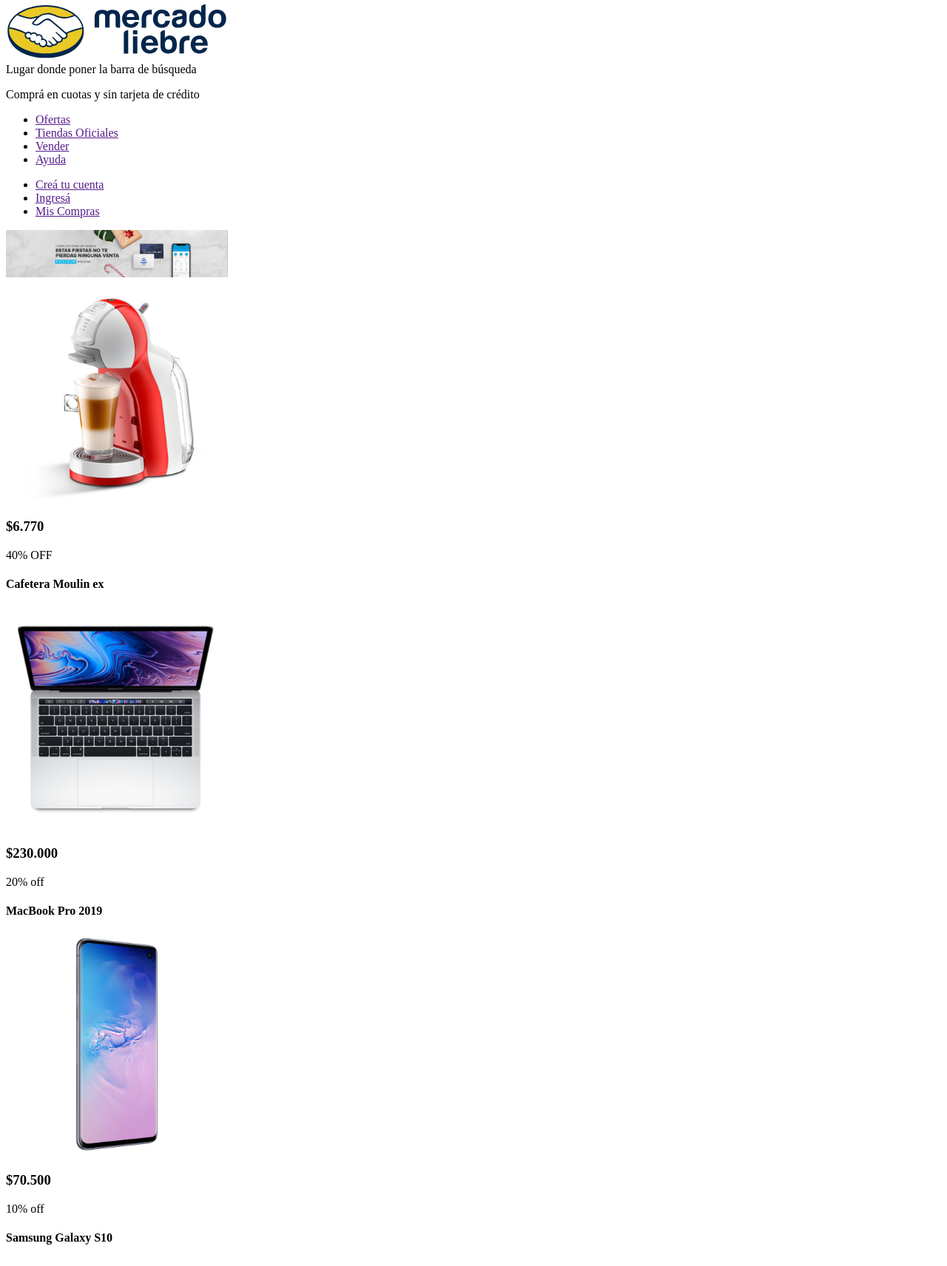
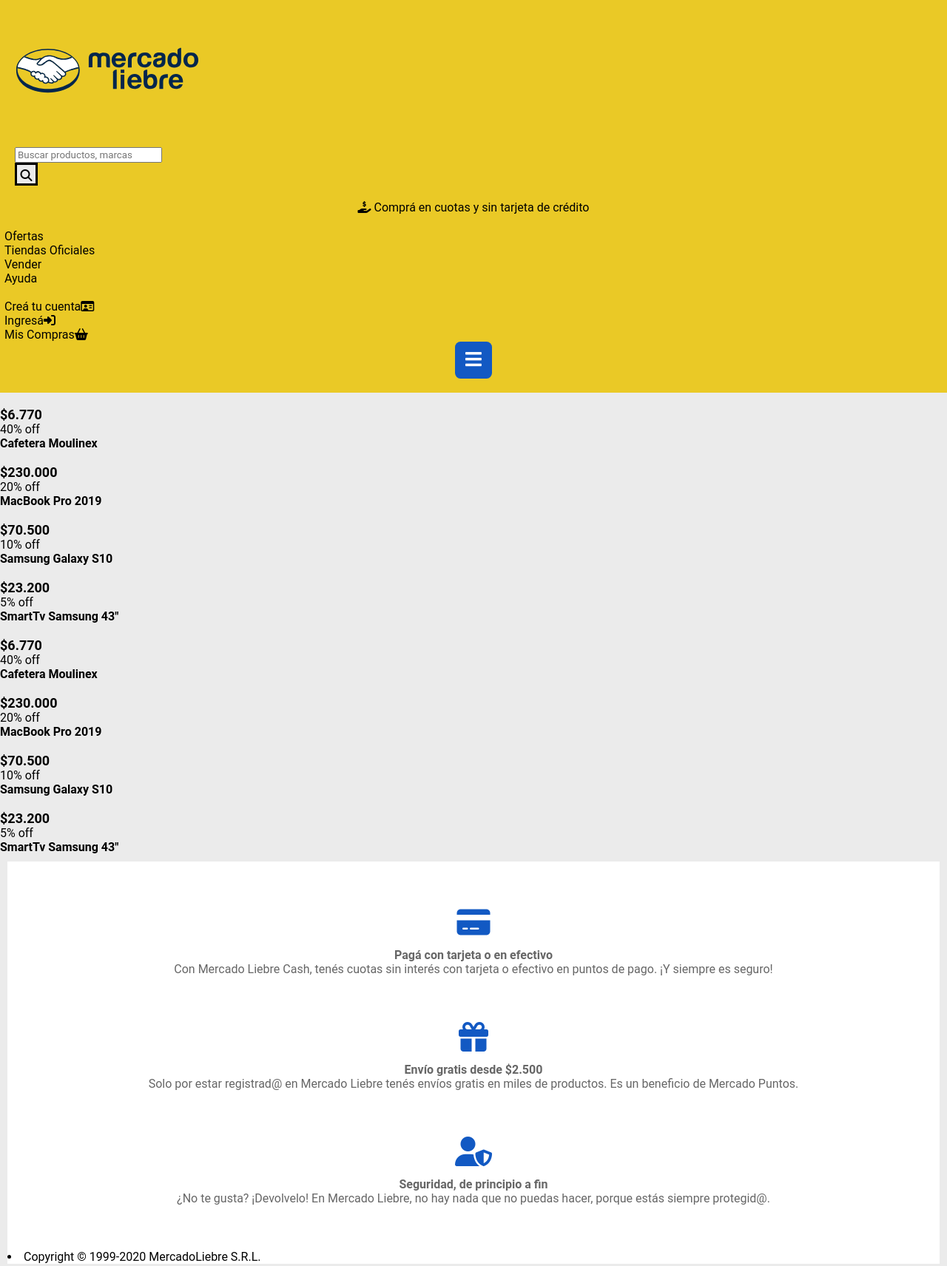
Before and after one commit to AStrocJS/MercadoLiebreNew, a website: page views/home.html in a window 1280 px wide. Shown: the part 5-1717 px from the top of the page at 74% size. Drawn offline with Linux system fonts and the light colour scheme.

Commit message:
agrego estilos

```diff
--- /dev/null
+++ b/public/css/styles.css
@@ -0,0 +1,126 @@
+*{
+    margin: 0;
+    font-family: 'Roboto', sans-serif;
+}
+
+body{
+    background-color: #ebebeb;
+}
+
+header{
+    background-color: #EAC926;
+
+}
+
+.home__barra--busqueda{
+    margin-left: 20px;
+}
+
+
+.home__header__div{
+    justify-content: right;
+}
+
+.home__header__div--titulo{
+    margin-top: 20px;
+    margin-bottom: 20px;
+    text-align: center;
+}
+.home__header__nav{
+    padding-left: 6px;
+}
+
+
+.burger-menu{
+    font-size: 25px;
+    text-align: center;
+    border-radius: 15%;
+    background-color: #1259c3;
+    color: white;
+    width: 50px;
+    height: 50px;
+    line-height: 50px;
+    margin-top: 20px;
+    margin: auto auto;
+
+}
+
+
+p{
+    font-size: 16px;
+}
+
+h3{
+    font-size: 18px;
+}
+
+ul {
+    list-style: none;
+    margin-left: 0px;
+    padding: 0px;
+}
+
+.boton--busqueda{
+    line-height: 30px;
+    width: 25px;
+    height: 25px;
+    background-color: #ebebeb;
+    text-align: center;
+    margin-left: 20px;
+    border: solid 3px black;
+}
+
+.home__header--logo{
+    width: 250px;
+    height: 200px;
+    text-align: left;
+    margin-left: 20px;
+}
+
+footer{
+    background-color: white;
+    margin: 10px;
+}
+
+.home__footer__div--li{
+    color: #666;
+    text-align: center;
+    padding: 30px 50px;
+    list-style: none;
+}
+
+.home__footer__div--article1{
+    padding: 30px 50px;
+
+}
+
+.home__footer__div--article2{
+    padding: 30px 50px;
+
+}
+
+.home__footer__div--article3{
+    padding: 30px 50px;
+
+}
+
+.logo-tarjeta{
+    font-size: 40px;
+    justify-content: center;
+    color: #1259c3;
+    margin-bottom: 10px;
+}
+
+.logo-regalo{
+    font-size: 40px;
+    justify-content: center;
+    color: #1259c3;
+    margin-bottom: 10px;
+}
+
+.logo-seguridad{
+    font-size: 40px;
+    justify-content: center;
+    color: #1259c3;
+    margin-bottom: 10px;
+}
--- /dev/null
+++ b/public/css/variables.css
@@ -0,0 +1,9 @@
+:root {
+    --tipografiaRoboto: font-family: 'Roboto', sans-serif;
+    --Amarillo : #EAC926;
+    --Azul : #03264C;
+    --Celeste : #1259c3;
+    --GrisOscuro : #666;
+    --grisClaro : #ebebeb;
+    --Verde : #39b54a;
+}
--- a/views/home.html
+++ b/views/home.html
@@ -1,121 +1,152 @@
 <!DOCTYPE html>
 <html lang="en">
+
 <head>
+    <script src="https://kit.fontawesome.com/88a34438fa.js" crossorigin="anonymous"></script>
     <meta charset="UTF-8">
     <meta http-equiv="X-UA-Compatible" content="IE=edge">
     <meta name="viewport" content="width=device-width, initial-scale=1.0">
-    <title>Mercado Liebre</title>
+    <link href="https://cdnjs.cloudflare.com/ajax/libs/font-awesome/5.15.3/css/all.min.css" rel="stylesheet" />
+    <link rel="stylesheet" href="/css/styles.css">
+    <title>Document</title>
 </head>
-<body>
-    <header>
-        <img src="/images/logo-mercado-liebre.svg" alt="" width="300">
-        <div>
-            Lugar donde poner la barra de búsqueda
+
+<body class="home">
+    <header class="home__header">
+        <div class="home__header__div">
+            <img class="home__header--logo" src="/images/logo-mercado-liebre.svg" alt=""  >
         </div>
-        <p>Comprá en cuotas y sin tarjeta de crédito</p>
-        <nav>
-            <ul>
-                <li><a href="">Ofertas</a></li>
-                <li><a href="">Tiendas Oficiales</a></li>
-                <li><a href="">Vender</a></li>
-                <li><a href="">Ayuda</a></li>
+        <div class="home__barra--busqueda">
+            <input type="text" placeholder="Buscar productos, marcas" required>
+        </div>
+        <div class="boton--busqueda"><i class="fa-solid fa-magnifying-glass"></i></div>
+        <div class="home__header__div--titulo">
+
+            <p> <i class="fa-solid fa-hand-holding-dollar"></i> Comprá en cuotas y sin tarjeta de crédito</p>
+        </div>
+        <nav class="home__header__nav">
+            <ul class="home__header__nav--menu1">
+                <li>Ofertas<a href=""></a></li>
+                <li>Tiendas Oficiales<a href=""></a></li>
+                <li>Vender<a href=""></a></li>
+                <li>Ayuda<a href=""></a></li>
+
             </ul>
-            <ul>
-                <li><a href="">Creá tu cuenta</a></li>
-                <li><a href="">Ingresá</a></li>
-                <li><a href="">Mis Compras</a></li>
+            <br>
+            <ul class="home__header__nav--menu2">
+                <li>Creá tu cuenta<a href=""></a><i class="fa-regular fa-id-card"></i></li>
+                <li></i>Ingresá<a href=""></i></a><i class="fa-solid fa-right-to-bracket"></i></li>
+                <li></i>Mis Compras<a href=""></a><i class="fa-solid fa-basket-shopping"></i></li>
             </ul>
         </nav>
+        <div class="burger-menu">
+            <i class="fas fa-bars"></i>
+        </div>
+        <br>
     </header>
     <main>
-        <!--banner-->
+        <section>
+            <article>
+                <img src="images/img-cafetera-moulinex.jpg" alt="" width="100%">
+                <h3>$6.770</h3>
+                <p>40% off</p>
+                <h4>Cafetera Moulinex</h4>
+            </article>
 
-        <section>
-            <img src="/images/img-home-banner.jpg" alt="" width="300">
-        </section>
-
-        <section> <!-- Sección: Basado en tu última visita -->
             <article>
-                <img src="/images/img-cafetera-moulinex.jpg" alt="cafetera" width="300">
-                <h3>$6.770</h3>
-                <p>40% OFF</p>
-                <h4>Cafetera Moulin ex</h4>
-            </article>
-            <article>
-
-                <img src="/images/img-macbook-pro-2019.jpg" alt="" width="300">
+                <img src="images/img-macbook-pro-2019.jpg" alt="" width="100%">
                 <h3>$230.000</h3>
                 <p>20% off</p>
                 <h4>MacBook Pro 2019</h4>
             </article>
+
             <article>
-                <img src="/images/img-samsung-galaxy-s10.jpg" alt="" width="300">
+                <img src="images/img-samsung-galaxy-s10.jpg" alt="" width="100%">
                 <h3>$70.500</h3>
                 <p>10% off</p>
                 <h4>Samsung Galaxy S10</h4>
             </article>
+
             <article>
-
-                <img src="/images/img-tv-samsung-smart.jpg" alt="" width="300">
+                <img src="images/img-tv-samsung-smart.jpg" alt="" width="100%">
                 <h3>$23.200</h3>
                 <p>5% off</p>
                 <h4>SmartTv Samsung 43"</h4>
             </article>
-
         </section>
 
+        <section>
+            <article>
+                <img src="images/img-cafetera-moulinex.jpg" alt="" width="100%">
+                <h3>$6.770</h3>
+                <p>40% off</p>
+                <h4>Cafetera Moulinex</h4>
+            </article>
 
-
-        <section> <!-- Sección de Ofertas -->
             <article>
-                <img src="/images/img-cafetera-moulinex.jpg" alt="cafetera" width="300">
-                <h3>$6.770</h3>
-                <p>40% OFF</p>
-                <h4>Cafetera Moulinex</h4>
-
-                <img src="/images/img-macbook-pro-2019.jpg" alt="" width="300">
+                <img src="images/img-macbook-pro-2019.jpg" alt="" width="100%">
                 <h3>$230.000</h3>
                 <p>20% off</p>
                 <h4>MacBook Pro 2019</h4>
+            </article>
 
-                <img src="/images/img-samsung-galaxy-s10.jpg" alt="" width="300">
+            <article>
+                <img src="images/img-samsung-galaxy-s10.jpg" alt="" width="100%">
                 <h3>$70.500</h3>
                 <p>10% off</p>
                 <h4>Samsung Galaxy S10</h4>
+            </article>
 
-                <img src="/images/img-tv-samsung-smart.jpg" alt="" width="300">
+            <article>
+                <img src="images/img-tv-samsung-smart.jpg" alt="" width="100%">
                 <h3>$23.200</h3>
                 <p>5% off</p>
                 <h4>SmartTv Samsung 43"</h4>
-
-
+            </article>
+        </section>
+    </main>
+    <footer>
+        <div class="home__footer__div--li">
+            <section>
+                <article class="home__footer__div--article1">
+                    <div class="logo-tarjeta">
+                        <i class="fa-solid fa-credit-card"></i>
+                    </div>
+                    <li><b>Pagá con tarjeta o en efectivo</b></li>
+                    <p>Con Mercado Liebre Cash, tenés cuotas sin interés con tarjeta o efectivo en
+                        puntos de pago. ¡Y siempre es seguro!</p>
                 </article>
             </section>
 
-    </main>
-    <footer>
-        <article>
-            <h4>Pagá con tarjeta o en efectivo</h4>
-            <p>Con Mercado Liebre Cash, tenés cuotas sin interés con tarjeta o efectivo en
-                puntos de pago. ¡Y siempre es seguro!</p>
-        </article>
-
-        <article>
-            <h4>Envío gratis desde $ 2.500</h4>
+            <section>
+                <article class="home__footer__div--article2">
+                    <div class="logo-regalo">
+                        <i class="fa-solid fa-gift"></i>
+                    </div>
+                    <li><b>Envío gratis desde $2.500</b></li>
                     <p>Solo por estar registrad@ en Mercado Liebre tenés envíos gratis en miles de
                         productos. Es un beneficio de Mercado Puntos.</p>
                 </article>
+            </section>
 
-        <article>
-            <h4>Seguridad, de principio a fin</h4>
+            <section>
+                <article class="home__footer__div--article3">
+                    <div class="logo-seguridad">
+                        <i class="fa-solid fa-user-shield"></i>
+                    </div>
+                    <li><b>Seguridad, de principio a fin</b></li>
                     <p>¿No te gusta? ¡Devolvelo! En Mercado Liebre, no hay nada que no puedas hacer,
                         porque estás siempre protegid@.</p>
                 </article>
+            </section>
+        </div>
+        <section>
             <article>
-            <h4>Copyright © 1999-2020 MercadoLiebre S.R.L.</h4>
+                <li>Copyright © 1999-2020 MercadoLiebre S.R.L.</li>
             </article>
+        </section>
 
     </footer>
+</body>
 
-</body>
 </html>
```
Lines whose indentation alone changed are shown as unchanged.
